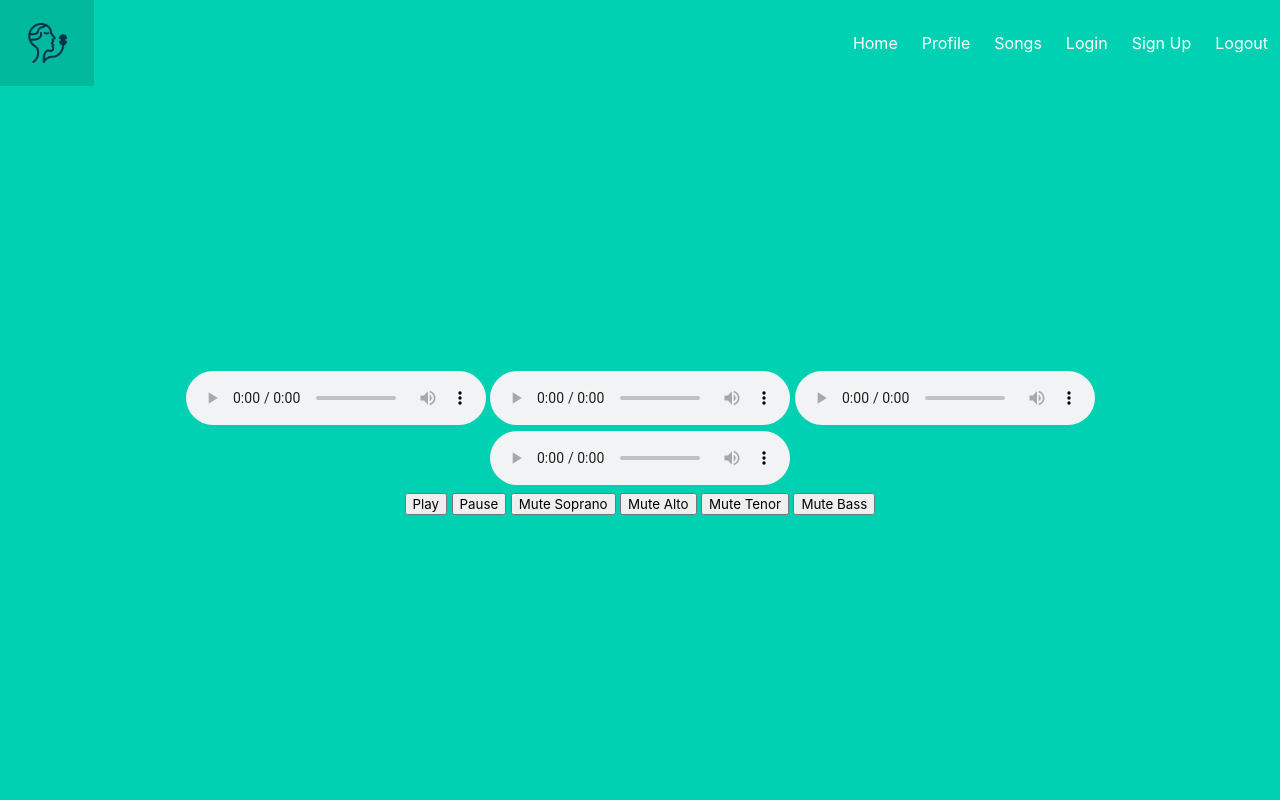
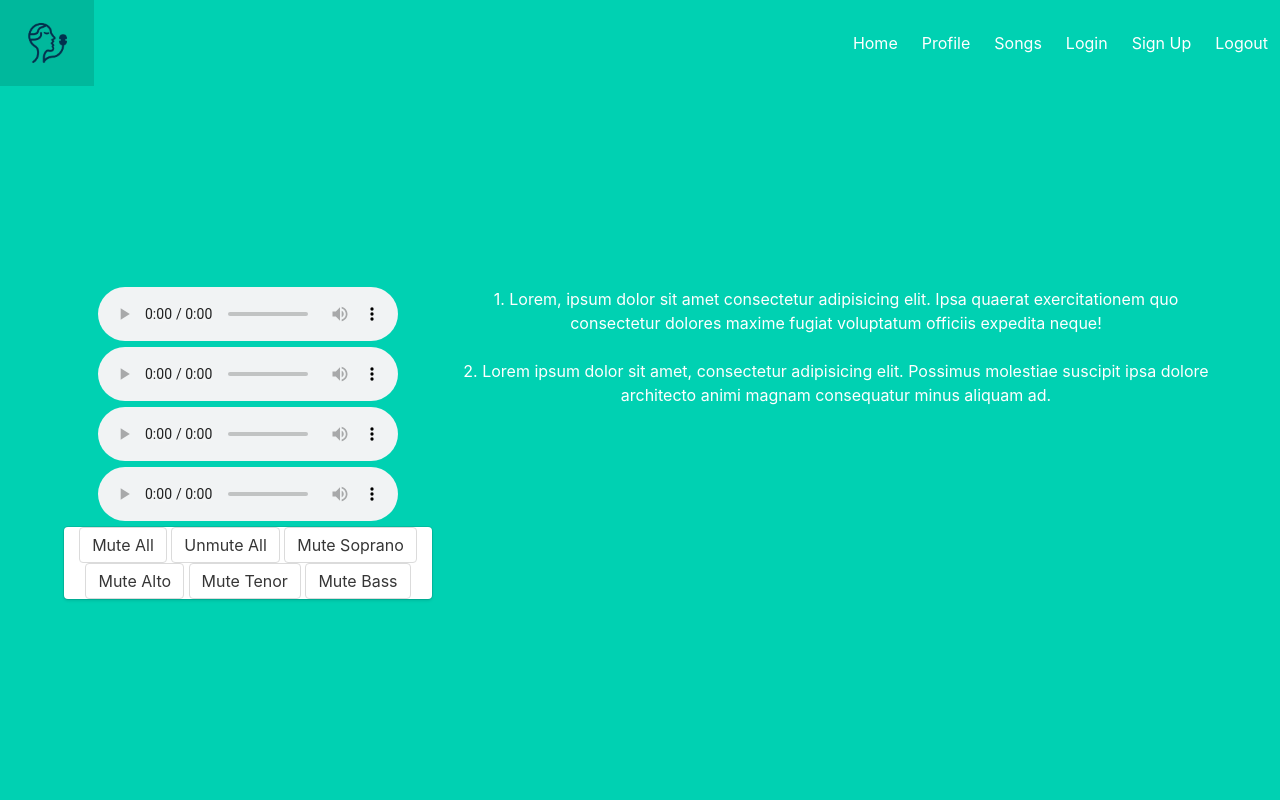
Before and after one commit to Toteya/ehanganomawi, a Flask app: template web_app/templates/songs.html in a window 1280 px wide. Run offline with Flask 3, Linux system fonts and the light colour scheme; the template is opened without the code that fills it, so the values that code supplies are empty.

Commit message:
updated songs page

```diff
--- a/web_app/templates/songs.html
+++ b/web_app/templates/songs.html
@@ -1,28 +1,49 @@
 {% extends "base.html" %}
 
 {% block content %}
+  <section class="sectio">
+    <div class="container">
+      <div class="columns">
+        <div class="column is-4">
+          <!-- media player -->
           <div class="audio-player">
               <audio id="soprano" controls>
-            <source src="{{ url_for('static', filename='audio/soprano.mp3') }}" type="audio/mpeg">
+                  <!-- <source src="{{ url_for('static', filename='audio/soprano.mp3') }}" type="audio/mpeg"> -->
                   Your browser does not support the audio element.
               </audio>
               <audio id="alto" controls>
-            <source src="{{ url_for('static', filename='audio/alto.mp3') }}" type="audio/mpeg">
+                  <!-- <source src="{{ url_for('static', filename='audio/alto.mp3') }}" type="audio/mpeg"> -->
                   Your browser does not support the audio element.
               </audio>
               <audio id="tenor" controls>
-            <source src="{{ url_for('static', filename='audio/tenor.mp3') }}" type="audio/mpeg">
+                  <!-- <source src="{{ url_for('static', filename='audio/tenor.mp3') }}" type="audio/mpeg"> -->
                   Your browser does not support the audio element.
               </audio>
               <audio id="bass" controls>
-            <source src="{{ url_for('static', filename='audio/bass.mp3') }}" type="audio/mpeg">
+                  <!-- <source src="{{ url_for('static', filename='audio/bass.mp3') }}" type="audio/mpeg"> -->
                   Your browser does not support the audio element.
               </audio>
           </div>
-    <button id="play-all">Play</button>
-    <button id="pause-all">Pause</button>
-    <button id="mute-soprano">Mute Soprano</button>
-    <button id="mute-alto">Mute Alto</button>
-    <button id="mute-tenor">Mute Tenor</button>
-    <button id="mute-bass">Mute Bass</button>
+          <div class="list">
+            <button class="button" id="mute-all">Mute All</button>
+            <button class="button" id="unmute-all">Unmute All</button>
+            <button class="button" id="mute-soprano">Mute Soprano</button>
+            <button class="button" id="mute-alto">Mute Alto</button>
+            <button class="button" id="mute-tenor">Mute Tenor</button>
+            <button class="button" id="mute-bass">Mute Bass</button>
+          </div>
+        </div>
+        <div class="column is-8">
+          <!-- lyrics -->
+          <!-- {% for verse in verses %}
+            <p class="container">{{ verse.number }}. {{ verse.lyrics }}</p>
+          {% endfor %} -->
+            <p class="mb-4">1. Lorem, ipsum dolor sit amet consectetur adipisicing elit. Ipsa quaerat exercitationem quo consectetur dolores maxime fugiat voluptatum officiis expedita neque!</p>
+            <br>
+            <p class="mb-4">2. Lorem ipsum dolor sit amet, consectetur adipisicing elit. Possimus molestiae suscipit ipsa dolore architecto animi magnam consequatur minus aliquam ad.</p>
+            <br>
+        </div>
+      </div>
+    </div>
+  </section>
 {% endblock %}
```
Lines whose indentation alone changed are shown as unchanged.
